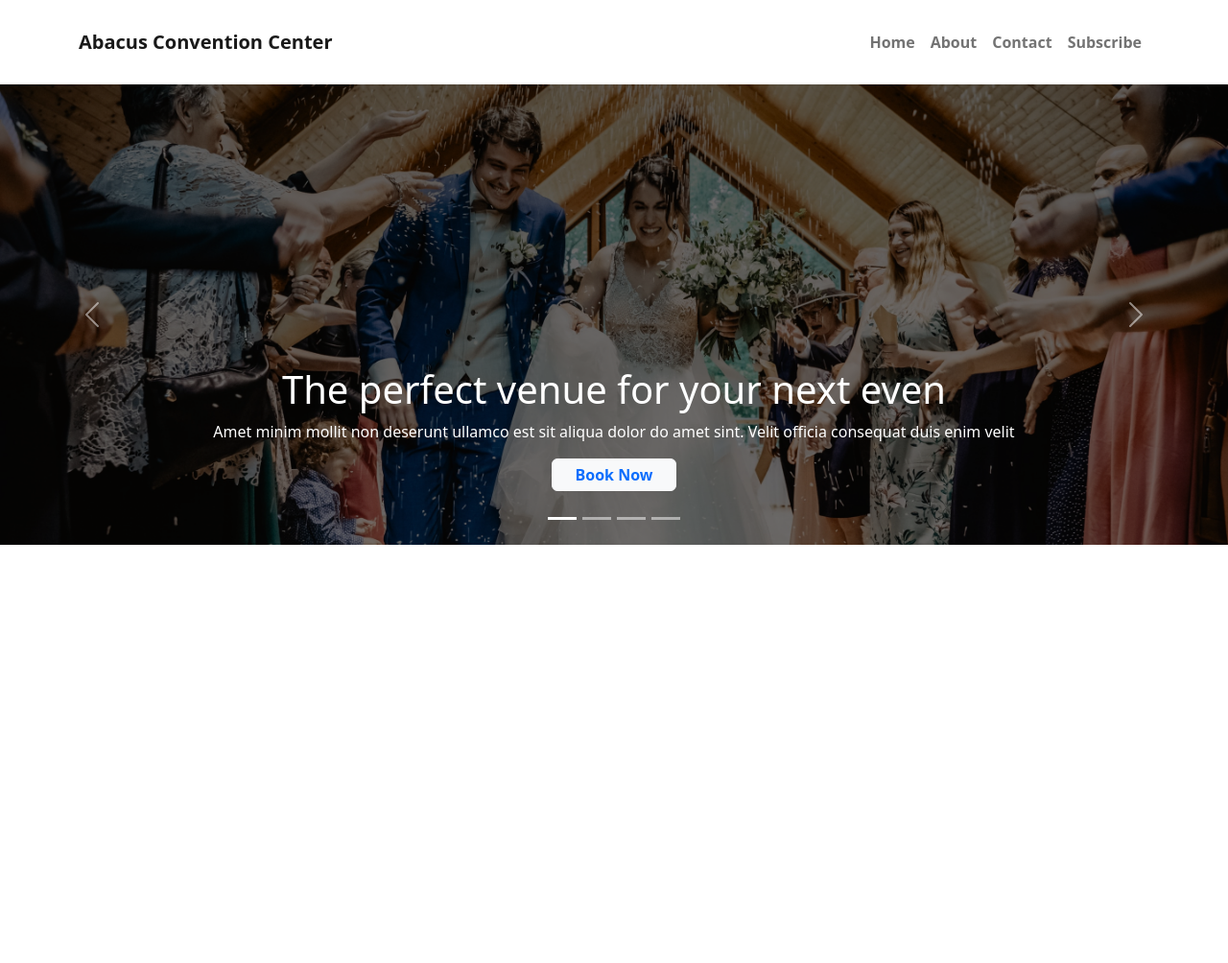
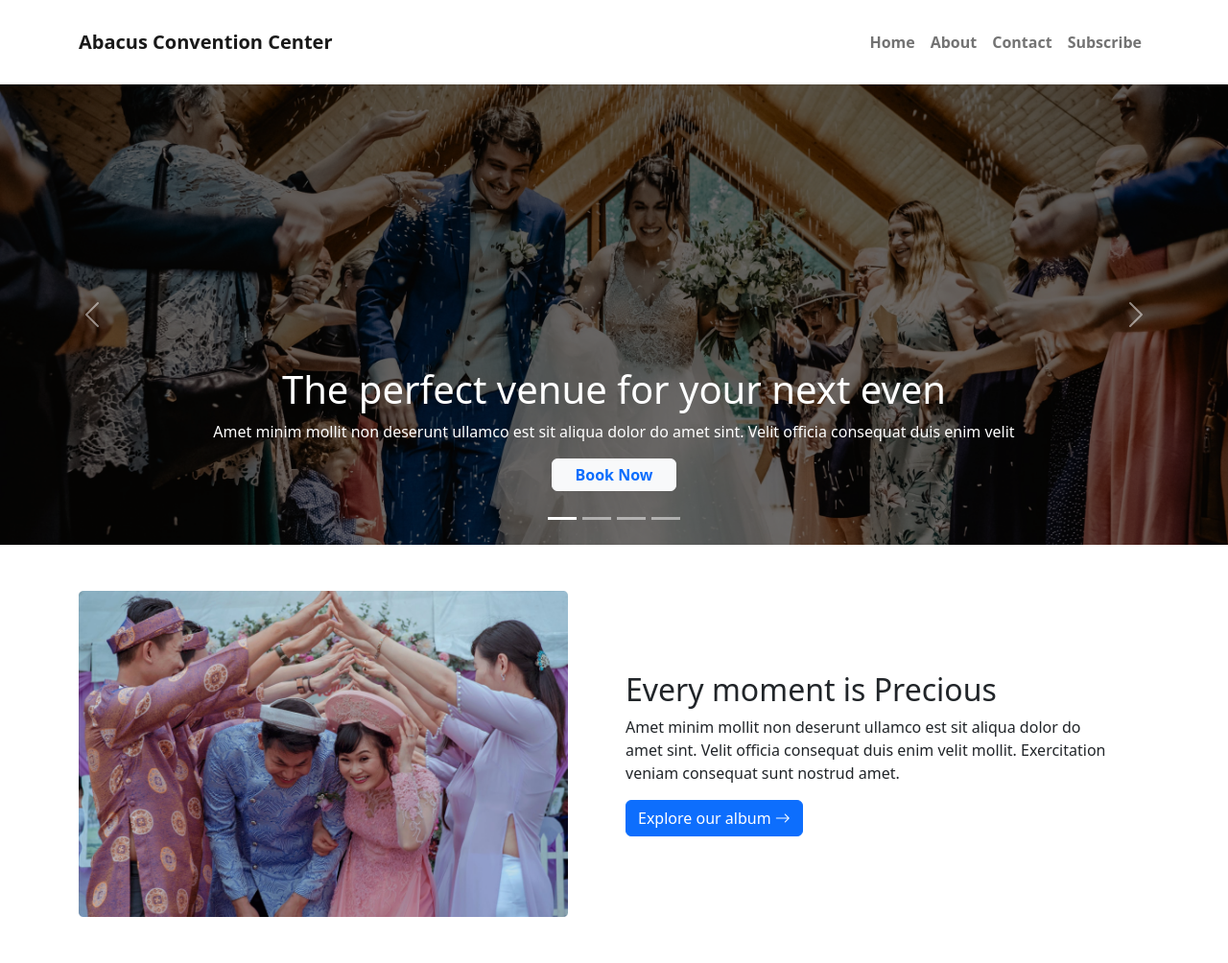
Before and after one commit to sadikware/convention-center, a plain HTML site: page index.html in a window 1280 px wide. Shown: the whole page at 96% size. Before the commit the page ends 800 px from the top, so only its background shows below. Drawn offline with nearby package versions, Linux system fonts and the light colour scheme.

Commit message:
album section added

```diff
--- a/index.html
+++ b/index.html
@@ -11,6 +11,10 @@
       rel="stylesheet"
       integrity="sha384-gH2yIJqKdNHPEq0n4Mqa/HGKIhSkIHeL5AyhkYV8i59U5AR6csBvApHHNl/vI1Bx"
       crossorigin="anonymous"
+    />
+    <link
+      rel="stylesheet"
+      href="https://cdn.jsdelivr.net/npm/bootstrap-icons@1.9.1/font/bootstrap-icons.css"
     />
     <!-- CSS Stylesheet -->
     <link rel="stylesheet" href="style.css" />
@@ -171,6 +175,29 @@
         </div>
       </section>
       <!-- Slider End -->
+
+      <!-- Album Section Start-->
+      <section class="p-5">
+        <div class="container">
+          <div class="row justify-content-between align-items-center gy-4">
+            <div class="col-md">
+              <img class="img-fluid" src="./images/wedding.png" alt="" />
+            </div>
+            <div class="col-md px-5 text-center text-md-start">
+              <h2>Every moment is Precious</h2>
+              <p>
+                Amet minim mollit non deserunt ullamco est sit aliqua dolor do
+                amet sint. Velit officia consequat duis enim velit mollit.
+                Exercitation veniam consequat sunt nostrud amet.
+              </p>
+              <button class="btn btn-primary text-white">
+                Explore our album <i class="bi bi-arrow-right"></i>
+              </button>
+            </div>
+          </div>
+        </div>
+      </section>
+      <!-- Album Section End-->
     </main>
     <!-- Bootstrap CDN JS -->
     <script
```
